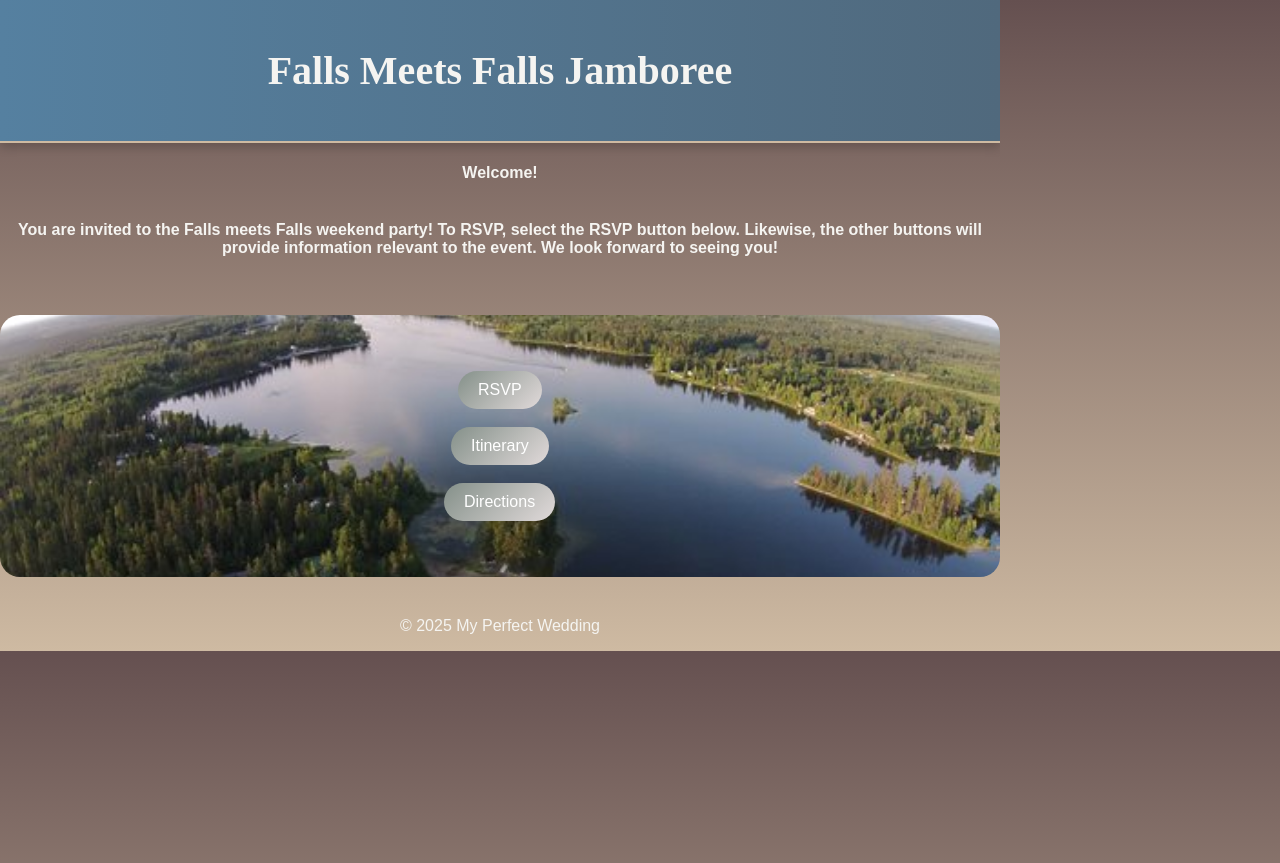
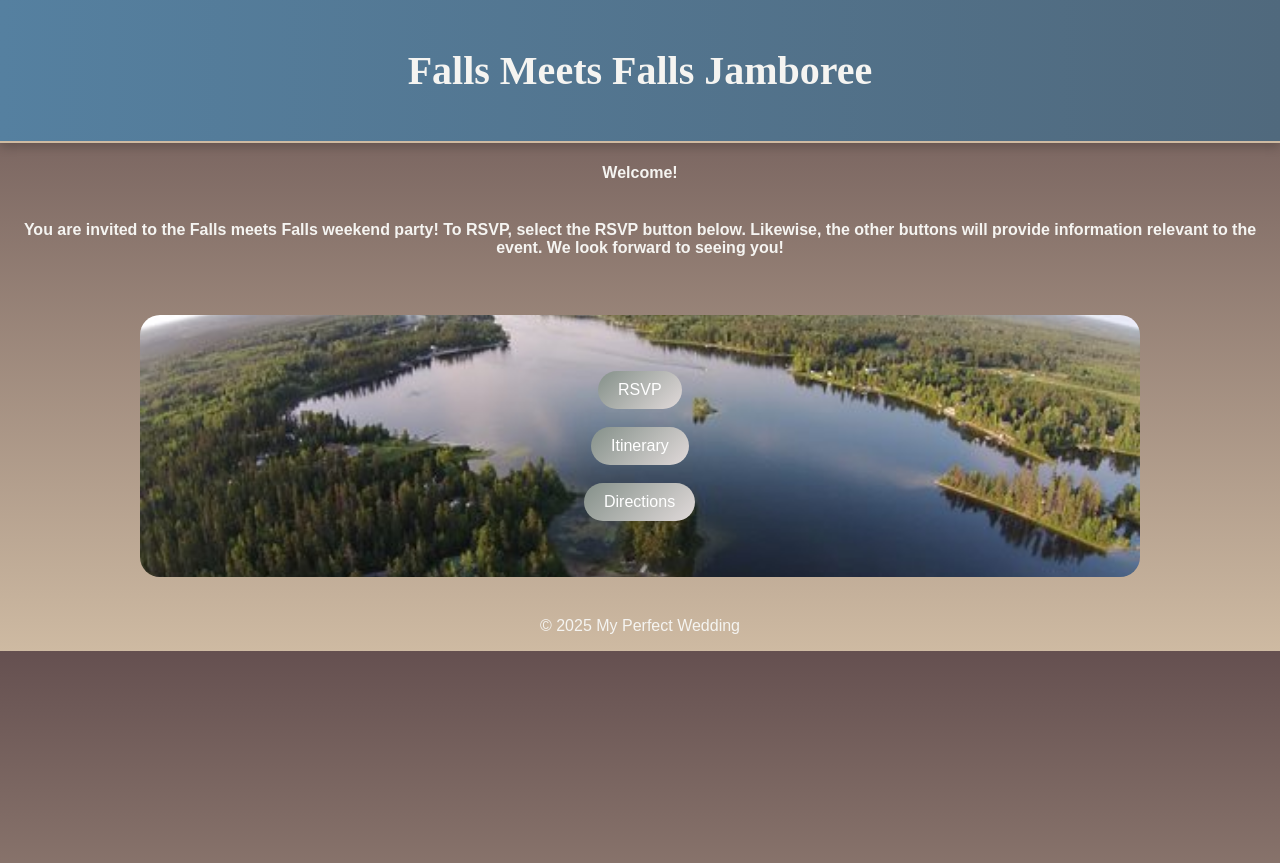
Before and after one commit to GitHerDone17/MyPerfectWedding, a Jekyll site: the page built from index.md, in a window 1280 px wide. Shown: the top 863 px of the page. Built offline with Jekyll 4.4.1, drawn with Linux system fonts in a browser that asks for light colours; our own code applies the rules of GitHub Pages for plain Markdown files.

Commit message:
Update custom.css

```diff
--- a/assets/css/custom.css
+++ b/assets/css/custom.css
@@ -4,7 +4,6 @@ body {
   color: #f5f4f1;
   font-family: 'Arial', sans-serif; /* Clean and simple font */
   text-align:center;
-  max-width: 1000px;
 }
 
 /* Header Styling */
```
